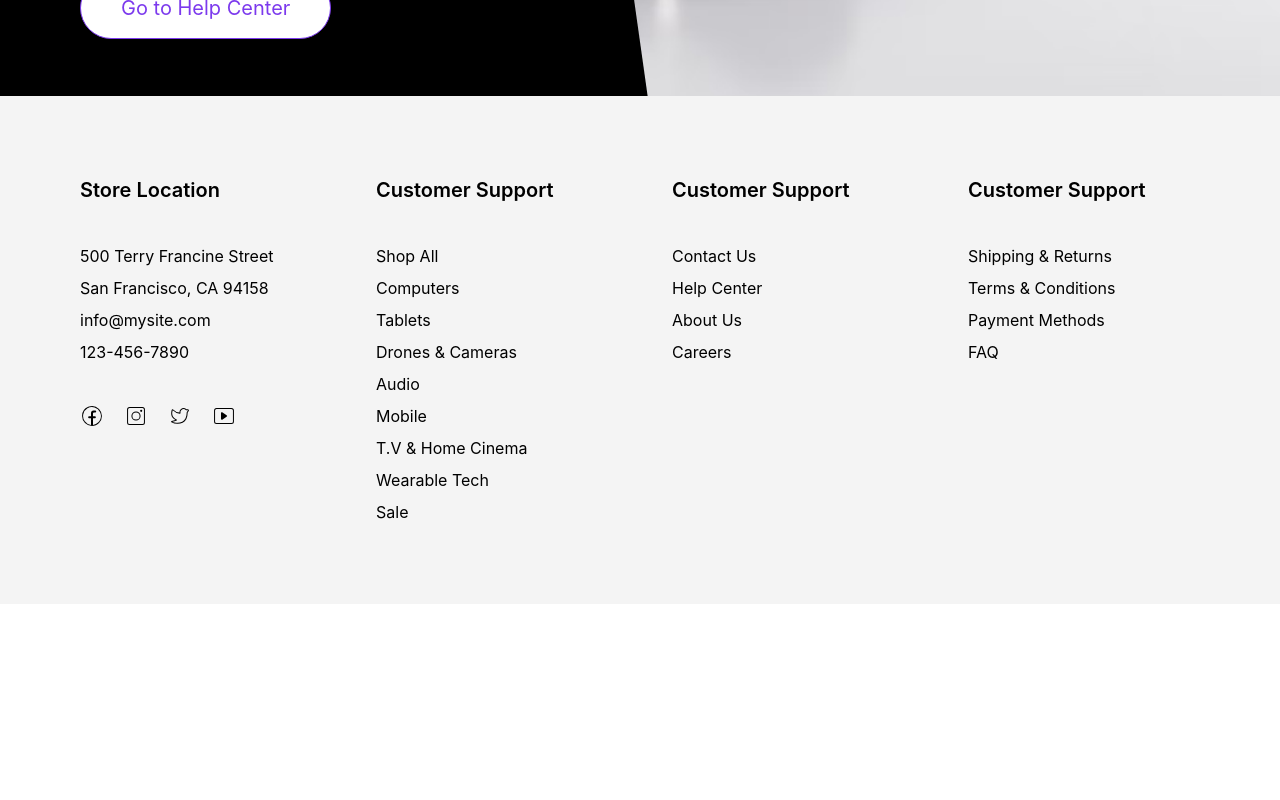
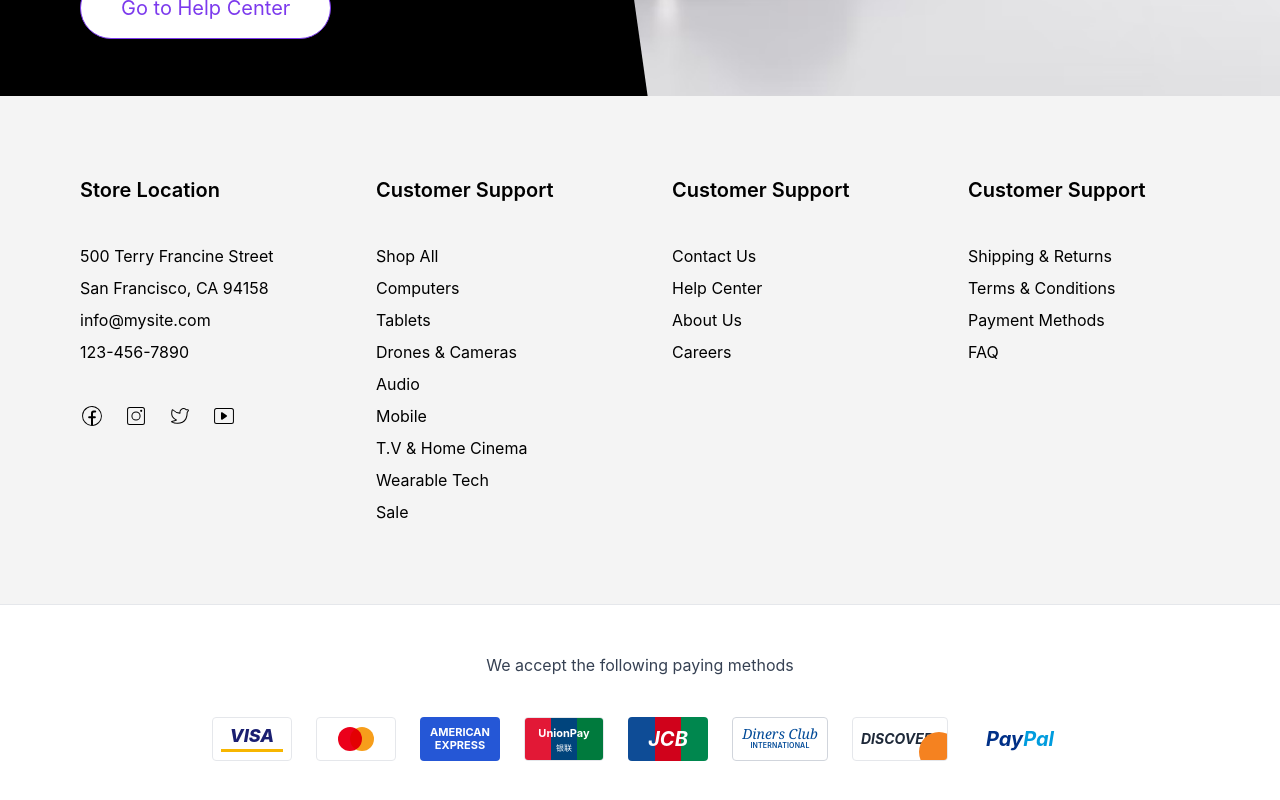
Before and after one commit to hrithik-nonia/electronic_shop, a React (Vite) app: page / in a window 1280 px wide. Shown: the part 5471-6271 px from the top of the page. Before the commit the page ends 6075 px from the top, so only its background shows below. Built offline with nearby package versions, Linux system fonts and the light colour scheme.

Commit message:
home page complete

```diff
--- a/src/components/footer.jsx
+++ b/src/components/footer.jsx
@@ -1,5 +1,6 @@
 import { CiFacebook, CiInstagram, CiTwitter, CiYoutube } from "react-icons/ci";
 import FooterLinks from "./footer_links";
+import PaymentMethods from "./payment_methods";
 
 const shopLinks = [
   { link: "/", text: "Shop All" },
@@ -38,7 +39,8 @@ const policy = [
 ];
 export default function Footer() {
   return (
-    <footer className="bg-[#f4f4f4] py-20 px-6 lg:px-20">
+    <>
+      <footer className="bg-[#f4f4f4] py-20 px-6 lg:px-20 ">
         <div className="max-w-7xl mx-auto">
           <div className="grid grid-cols-1 md:grid-cols-2 lg:grid-cols-4 gap-16">
             {/* Store Location */}
@@ -82,5 +84,8 @@ export default function Footer() {
           </div>
         </div>
       </footer>
+      {/* payment methods shows here */}
+      <PaymentMethods />
+    </>
   );
 }
--- /dev/null
+++ b/src/components/payment_methods.jsx
@@ -0,0 +1,85 @@
+export default function PaymentMethods() {
+  return (
+    <section className="border-t border-gray-200 py-12 px-6">
+      <div className="max-w-7xl mx-auto text-center">
+        <p className="text-gray-700 text-base mb-10">
+          We accept the following paying methods
+        </p>
+
+        <div className="flex flex-wrap items-center justify-center gap-6">
+          {/* Visa */}
+          <div className="flex h-11 w-20 flex-col items-center justify-center border border-gray-200 rounded px-2">
+            <span className="font-extrabold italic text-[#1a1f71] text-lg leading-none">
+              VISA
+            </span>
+            <span className="mt-1 h-[3px] w-full bg-[#f7b600]" />
+          </div>
+
+          {/* Mastercard */}
+          <div className="flex h-11 w-20 items-center justify-center border border-gray-200 rounded">
+            <div className="flex">
+              <span className="h-6 w-6 rounded-full bg-[#eb001b]" />
+              <span className="h-6 w-6 -ml-3 rounded-full bg-[#f79e1b] mix-blend-multiply" />
+            </div>
+          </div>
+
+          {/* American Express */}
+          <div className="flex h-11 w-20 items-center justify-center rounded bg-[#2557d6] text-white text-center px-1">
+            <span className="text-[11px] font-bold leading-tight">
+              AMERICAN
+              <br />
+              EXPRESS
+            </span>
+          </div>
+
+          {/* UnionPay */}
+          <div className="relative flex h-11 w-20 overflow-hidden rounded border border-gray-200">
+            <span className="flex-1 bg-[#e21836]" />
+            <span className="flex-1 bg-[#00447c]" />
+            <span className="flex-1 bg-[#007a3d]" />
+            <span className="absolute inset-0 flex flex-col items-center justify-center text-white">
+              <span className="text-[11px] font-bold">UnionPay</span>
+              <span className="text-[8px]">银联</span>
+            </span>
+          </div>
+
+          {/* JCB */}
+          <div className="relative flex h-11 w-20 overflow-hidden rounded">
+            <span className="flex-1 bg-[#0e4c96]" />
+            <span className="flex-1 bg-[#d0021b]" />
+            <span className="flex-1 bg-[#00874e]" />
+            <span className="absolute inset-0 flex items-center justify-center text-white font-bold text-xl italic">
+              JCB
+            </span>
+          </div>
+
+          {/* Diners Club */}
+          <div className="flex h-11 w-24 flex-col items-center justify-center border border-gray-300 rounded px-2 text-[#004a98]">
+            <span className="font-serif italic text-sm leading-none">
+              Diners Club
+            </span>
+            <span className="text-[7px] tracking-wide font-semibold">
+              INTERNATIONAL
+            </span>
+          </div>
+
+          {/* Discover */}
+          <div className="relative flex h-11 w-24 items-center overflow-hidden rounded border border-gray-200 bg-white px-2">
+            <span className="text-sm font-bold italic text-gray-800">
+              DISCOVER
+            </span>
+            <span className="absolute -bottom-3 -right-3 h-10 w-10 rounded-full bg-[#f58220]" />
+          </div>
+
+          {/* PayPal */}
+          <div className="flex h-11 w-24 flex-col items-center justify-center">
+            <span className="text-xl font-bold italic text-[#003087] leading-none">
+              Pay
+              <span className="text-[#009cde]">Pal</span>
+            </span>
+          </div>
+        </div>
+      </div>
+    </section>
+  );
+}
```
Lines whose indentation alone changed are shown as unchanged.
